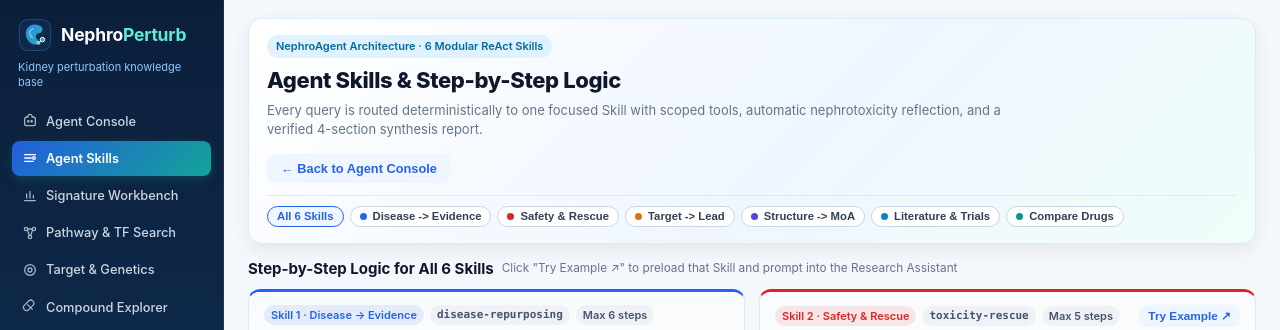
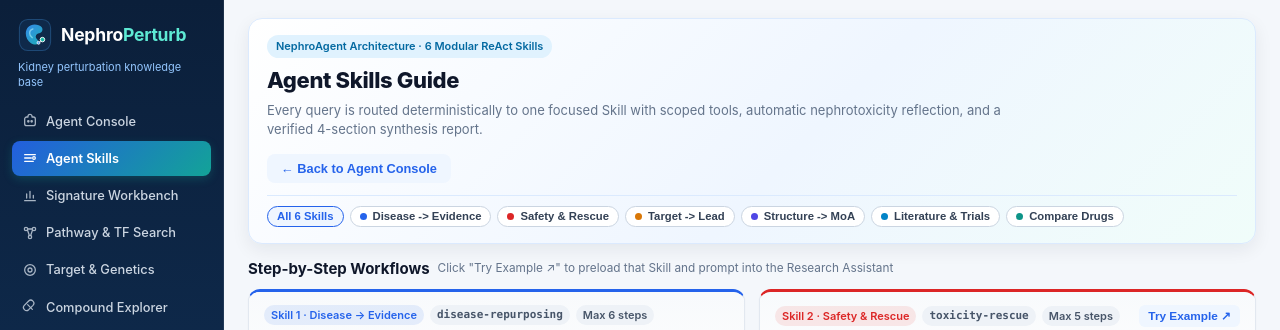
Before and after one commit to delect-aj/NephroPerturb, a Next.js app in the folder frontend/: page /skills in a window 1280 px wide. Shown: the top 330 px of the page. Built offline with nearby package versions, Linux system fonts and the light colour scheme; no server answers.

Commit message:
ui: refine /skills page headings to Agent Skills Guide and Step-by-Step Workflows

```diff
--- a/frontend/app/page.tsx
+++ b/frontend/app/page.tsx
@@ -276,7 +276,7 @@ export default function Home() {
       <div className="grid cols-6" style={{ marginBottom: 12, marginTop: 14 }}>
         {STATS.map(([v, l, href]) =>
           href ? (
-            <Link key={l} href={href} prefetch={false} className="card kpi-card kpi-link" title="View all 6 Agent Skills and step-by-step logic">
+            <Link key={l} href={href} prefetch={false} className="card kpi-card kpi-link" title="View all 6 Agent Skills and step-by-step workflows">
               <div className="stat">{v}</div>
               <div className="stat-label">
                 {l} <span className="kpi-arrow">→</span>
--- a/frontend/app/skills/page.tsx
+++ b/frontend/app/skills/page.tsx
@@ -39,7 +39,7 @@ export default function SkillsPage() {
             <span className="hero-kicker" style={{ marginBottom: 6 }}>
               NephroAgent Architecture · 6 Modular ReAct Skills
             </span>
-            <h1 className="skills-hero-title">Agent Skills &amp; Step-by-Step Logic</h1>
+            <h1 className="skills-hero-title">Agent Skills Guide</h1>
             <p className="skills-hero-sub">
               Every query is routed deterministically to one focused Skill with scoped tools, automatic nephrotoxicity reflection, and a verified 4-section synthesis report.
             </p>
@@ -90,7 +90,7 @@ export default function SkillsPage() {
       <div className="row" style={{ marginBottom: 9 }}>
         <h2 style={{ margin: 0, fontSize: 15 }}>
           {activeFilter === "all"
-            ? "Step-by-Step Logic for All 6 Skills"
+            ? "Step-by-Step Workflows"
             : `Focused View: ${visibleSkills[0]?.name}`}
         </h2>
         <span className="small muted">
```
Also changed, not shown: 26 other files (tests, documents, lock files or other folders).
